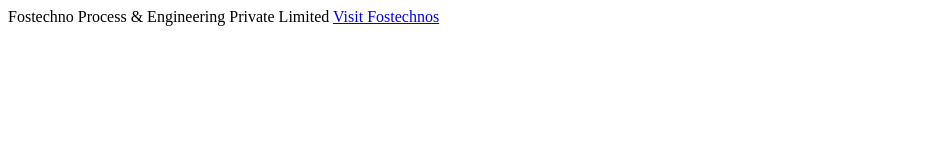
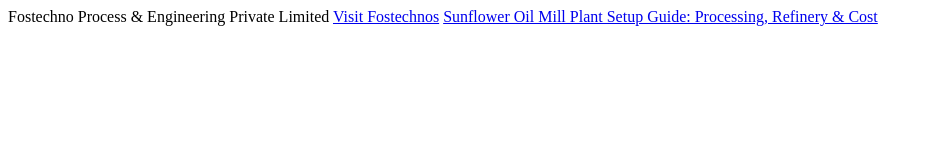
Before and after one commit to Fostechno/edible-oil-plant-fddffd, a plain HTML site: page index.html in a window 1280 px wide. Shown: the whole page, without its empty margins (0-933 px from the left). Drawn offline with Linux system fonts and the light colour scheme.

Commit message:
Update index.html

```diff
--- a/index.html
+++ b/index.html
@@ -1,2 +1,3 @@
 Fostechno Process & Engineering Private Limited
 <a href="https://fostechnos.com/">Visit Fostechnos</a>
+<a href="https://fostechnos.com/blog/sunflower-oil-mill-plant-production-extraction-refining/">Sunflower Oil Mill Plant Setup Guide: Processing, Refinery &amp; Cost</a>
```
